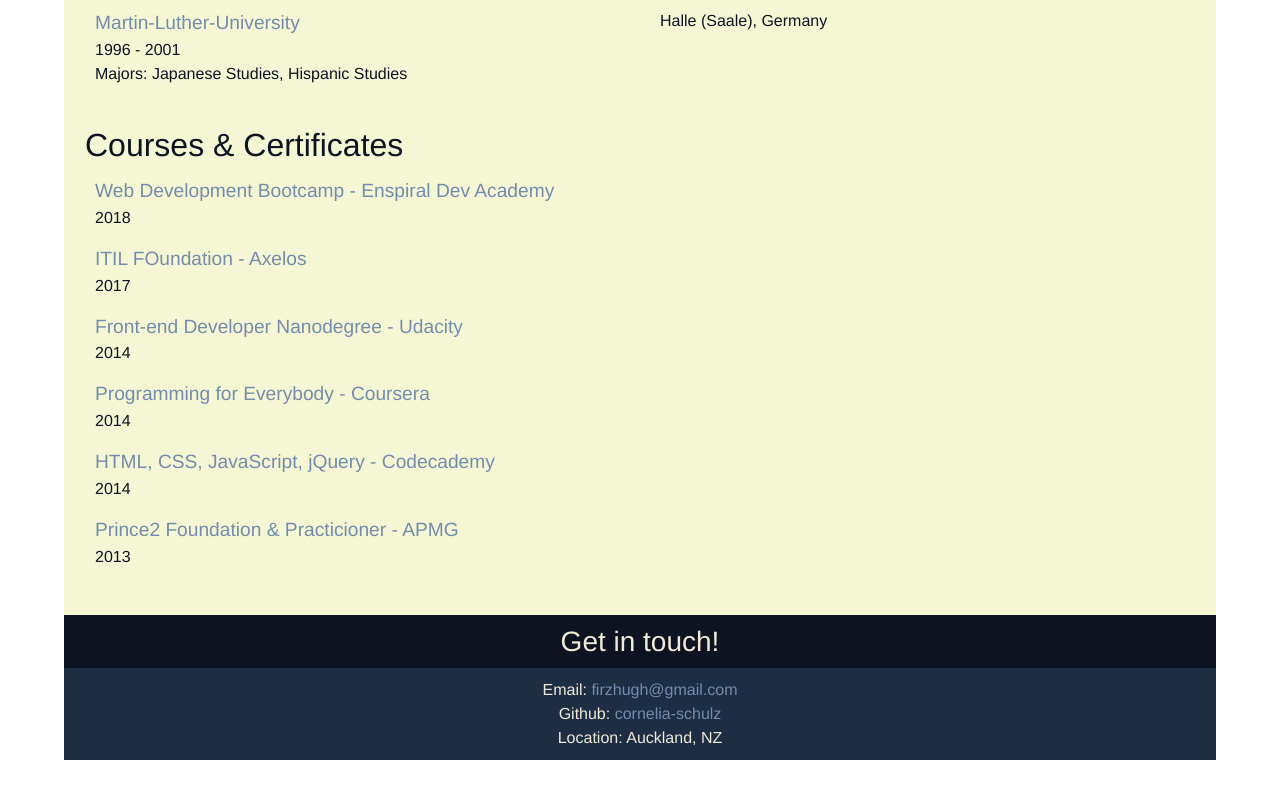
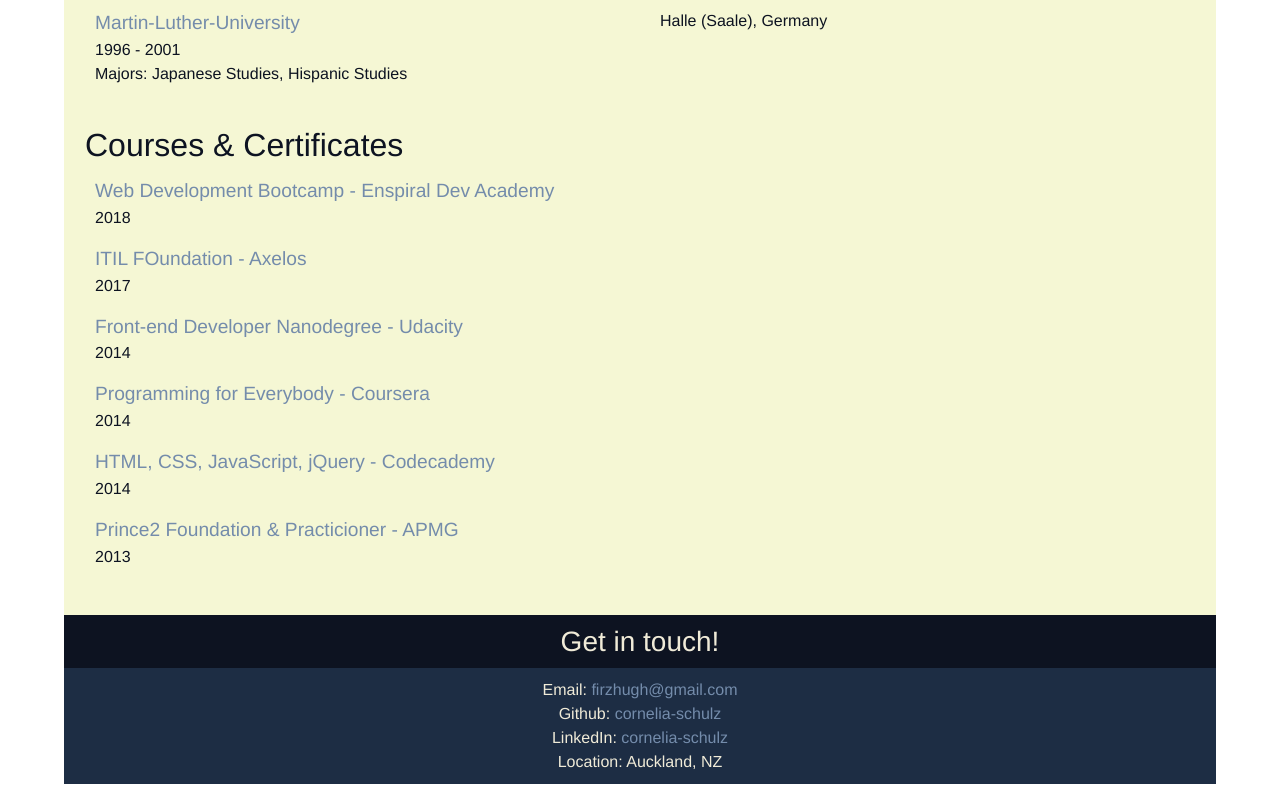
Before and after one commit to cornelia-schulz/resume-vue, a Vue app: page /#/ in a window 1280 px wide. Shown: the part 1355-2155 px from the top of the page. Before the commit the page ends 2131 px from the top, so only its background shows below. Built offline with nearby package versions, Linux system fonts and the light colour scheme.

Commit message:
added link to linked in

```diff
--- a/server.js
+++ b/server.js
@@ -5,7 +5,6 @@
 const app = express()
 
 app.use(serveStatic(path.join(__dirname + "/dist")))
-// app.use(express.static(path.join(__dirname, '/dist')))
 const port = process.env.PORT || 5000
 app.listen(port)
 // eslint-disable-next-line no-console
--- a/src/components/Footer.vue
+++ b/src/components/Footer.vue
@@ -2,8 +2,9 @@
     <footer>
         <h3 class='footer-top'>Get in touch!</h3>
         <p class='footer-bottom'>
-            Email: <a href="mailto:firzhugh@gmail.com">firzhugh@gmail.com</a> <br/>
-            Github: <a href='https://github.com/cornelia-schulz' target='_blank'>cornelia-schulz</a> <br />
+            Email: <a href='mailto:firzhugh@gmail.com'>firzhugh@gmail.com</a> <br/>
+            Github: <a href='https://github.com/cornelia-schulz' target='_blank'>cornelia-schulz</a> <br/>
+            LinkedIn: <a href='https://www.linkedin.com/in/cornelia-schulz-7746244/' target='_blank'>cornelia-schulz</a><br/>
             Location: Auckland, NZ
         </p>
     </footer>
```
